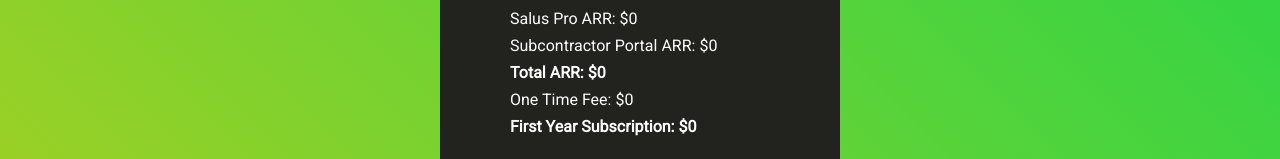
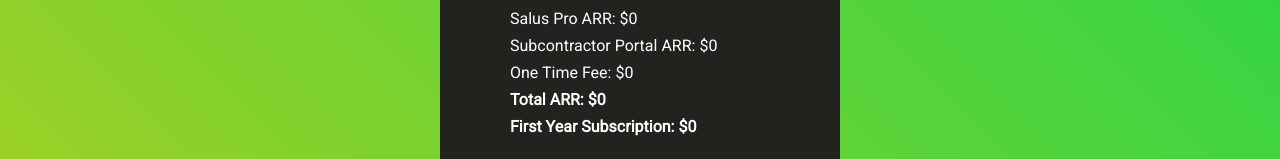
Before and after one commit to sung981216/Salus-Pro-SDR-Calculator, a React (Create React App) app: page / in a window 1280 px wide. Shown: the part 555-714 px from the top of the page. Built offline with nearby package versions, Linux system fonts and the light colour scheme.

Commit message:
made the total at the bottom

```diff
--- a/src/components/Calculator.tsx
+++ b/src/components/Calculator.tsx
@@ -211,10 +211,10 @@
         </p>
         <p>Salus Pro ARR: ${salusARR}</p>
         <p>Subcontractor Portal ARR: ${subARR}</p>
+        <p>One Time Fee: ${totalForms}</p>
         <p>
           <b>Total ARR: ${totalARR}</b>
         </p>
-        <p>One Time Fee: ${totalForms}</p>
         <p>
           <b>First Year Subscription: ${totalFirstYear}</b>
         </p>
```
